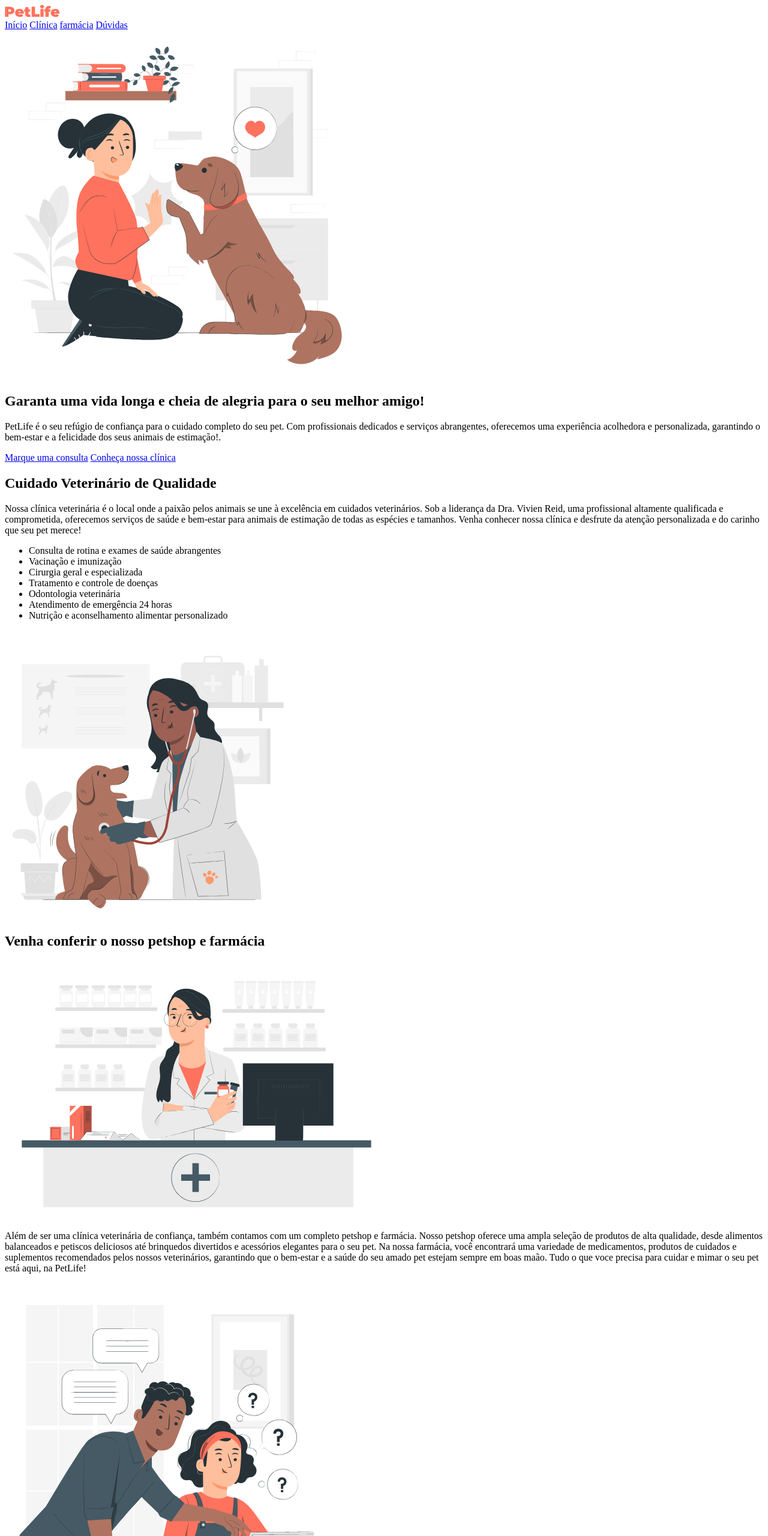
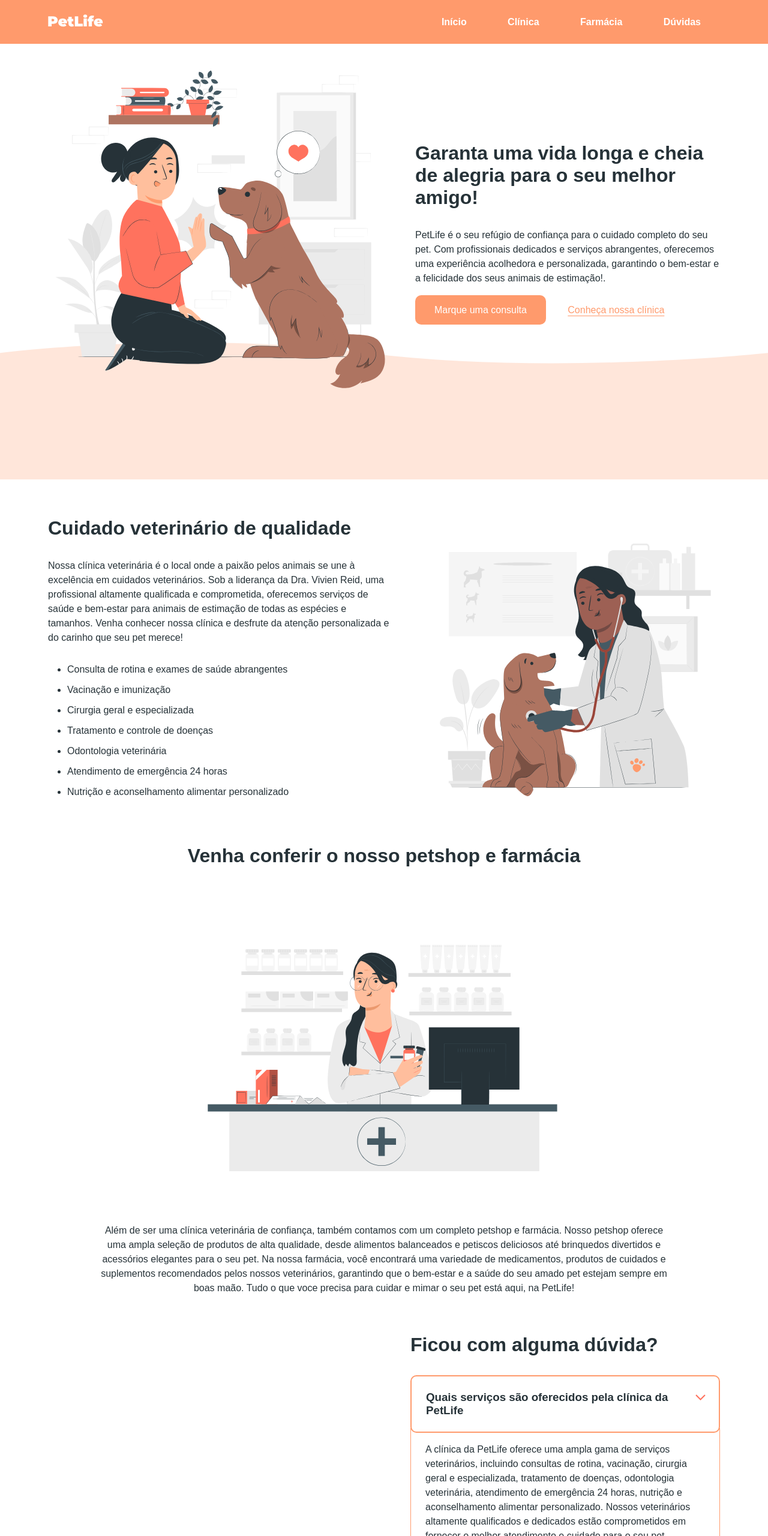
Before and after one commit to Gulirovisk/PetLife, a plain HTML site: page index.html in a window 1280 px wide. Shown: the top 2560 px of the page at 60% size. Drawn offline with Linux system fonts and the light colour scheme.

Commit message:
Adiciona estilo e melhorias ao layout da página inicial

```diff
--- a/index.html
+++ b/index.html
@@ -6,6 +6,11 @@
     <meta charset="UTF-8">
     <meta name="description" content="Garanta uma vida lomga e cheia de alegria para o seu melhor amigo">
     <title>PetLife</title>
+    <link rel="stylesheet" href="style.css">
+    <link rel="preconnect" href="https://fonts.googleapis.com">
+    <link rel="preconnect" href="https://fonts.gstatic.com" crossorigin>
+    <link href="https://fonts.googleapis.com/css2?family=Montserrat:ital,wght@0,100..900;1,100..900&display=swap"
+        rel="stylesheet">
 
 </head>
 
@@ -14,14 +19,14 @@
     <header>
 
         <a href="index.html">
-            <img src="img/logo.svg" alt="PetLife">
+            <img src="img/logo-white.svg" alt="PetLife">
         </a>
 
         <nav>
 
             <a href="#inicio">Início</a>
             <a href="#clinica">Clínica</a>
-            <a href="#farmacia">farmácia</a>
+            <a href="#farmacia">Farmácia</a>
             <a href="#duvidas">Dúvidas</a>
 
         </nav>
@@ -31,22 +36,25 @@
     <main>
         <!-- Inicio pagina -->
         <section id="inicio">
+
             <img src="img/start-img.svg" alt="Imagem início" width="580">
 
             <div>
                 <h1>Garanta uma vida longa e cheia de alegria para o seu melhor amigo!</h1>
 
-                <p>
+                <p class="paragrafo">
                     PetLife é o seu refúgio de confiança para o cuidado completo do seu pet. Com profissionais dedicados
                     e serviços abrangentes, oferecemos uma experiência acolhedora e personalizada, garantindo o
                     bem-estar e a felicidade dos seus animais de estimação!.
                 </p>
 
-                <a target="_blank" href="http://wa.me/35999540576">Marque uma consulta</a>
+                <a class="botao" target="_blank" href="http://wa.me/35999540576">Marque uma consulta</a>
 
-                <a href="#clinica">Conheça nossa clínica</a>
+                <a class="botao-transparente" href="#clinica">Conheça nossa clínica</a>
 
             </div>
+
+            <img class="absolute" src="img/shape.svg" alt="">
 
         </section>
 
@@ -55,9 +63,9 @@
 
             <div>
 
-                <h2>Cuidado Veterinário de Qualidade</h2>
+                <h2>Cuidado veterinário de qualidade</h2>
 
-                <p>
+                <p class="paragrafo">
                     Nossa clínica veterinária é o local onde a paixão pelos animais se une à excelência em cuidados
                     veterinários. Sob a liderança da Dra. Vivien Reid, uma profissional altamente qualificada e
                     comprometida, oferecemos serviços de saúde e bem-estar para animais de estimação de todas as
@@ -76,6 +84,7 @@
                 </ul>
 
             </div>
+
             <img src="img/clinic-img.svg" alt="clinica Imagem" width="480" loading="lazy">
 
         </section>
@@ -87,7 +96,7 @@
 
             <img src="img/shop-img.svg" alt="Farmácia">
 
-            <p>
+            <p class="paragrafo">
                 Além de ser uma clínica veterinária de confiança, também contamos com um completo petshop e farmácia.
                 Nosso petshop oferece uma ampla seleção de produtos de alta qualidade, desde alimentos balanceados e
                 petiscos deliciosos até brinquedos divertidos e acessórios elegantes para o seu pet. Na nossa farmácia,
@@ -100,19 +109,20 @@
 
         <!-- Seção dúvidas -->
         <section id="duvidas">
+
             <img src="img/faq-img.svg" alt="Duvidas" width="540" loading="lazy">
 
             <div>
 
                 <h2>Ficou com alguma dúvida?</h2>
 
-                <div>
+                <div class="duvida">
 
                     <h3>Quais serviços são oferecidos pela clínica da PetLife</h3>
 
                     <img src="img/arrow-down.svg" alt="">
 
-                    <p>
+                    <p class="paragrafo">
                         A clínica da PetLife oferece uma ampla gama de serviços veterinários, incluindo consultas de
                         rotina, vacinação, cirurgia geral e especializada, tratamento de doenças, odontologia
                         veterinária, atendimento de emergência 24 horas, nutrição e aconselhamento alimentar
@@ -122,13 +132,13 @@
 
                 </div>
 
-                <div>
+                <div class="duvida">
 
                     <h3>Quais espécies de animais a clínica veterinária atende?</h3>
 
                     <img src="img/arrow-down.svg" alt="">
 
-                    <p>
+                    <p class="paragrafo">
                         A clínica da PetLife atende animais de estimação de todas as espécies e tamanhos, incluindo
                         cães, gatos, pássaros, roedores, répteis e animais exóticos. Nossos veterinários são
                         especializados em cuidados de saúde e bem-estar para uma ampla variedade de animais, garantindo
@@ -137,13 +147,13 @@
 
                 </div>
 
-                <div>
+                <div class="duvida">
 
                     <h3>A clínica da PetLife possui serviços de emergência?</h3>
 
                     <img src="img/arrow-down.svg" alt="">
 
-                    <p>
+                    <p class="paragrafo">
                         Sim, a clínica veterinária da PetLife oferece atendimento de emergência 24 horas por dia, 7 dias
                         por semana, para garantir que seu pet receba cuidados imediatos e de qualidade em situações de
                         emergência. Nossos veterinários altamente qualificados e experientes estão sempre disponíveis
@@ -152,13 +162,13 @@
 
                 </div>
 
-                <div>
+                <div class="duvida">
 
                     <h3>A clínica oferece serviços de banho e tosa?</h3>
 
-                    <img src="img/arrow-down.svg" alt="">
+                    <img src="/img/arrow-down.svg" alt="">
 
-                    <p>
+                    <p class="paragrafo">
                         Sim, a clínica da PetLife oferece serviços de banho e tosa para cães e gatos, proporcionando uma
                         experiência de cuidado e bem-estar completa para o seu pet. Nossos profissionais de banho e tosa
                         são treinados e experientes em cuidados de higiene e estética animal, garantindo que seu pet
@@ -189,7 +199,21 @@
 
         <div>
 
-            <strong>Encontre-nos</strong>
+            <strong class="titulo">Links rápidos</strong>
+            <nav>
+
+                <a href="#inicio">Início</a>
+                <a href="#clinica">Clínica</a>
+                <a href="#farmacia">Farmácia</a>
+                <a href="#duvidas">Dúvidas</a>
+
+            </nav>
+
+        </div>
+
+        <div>
+
+            <strong class="titulo">Encontre-nos</strong>
 
             <p>Whatsapp: <a href="https://wa.me/5535999540576" target="_blank">(35) 9 9954-0576</a></p>
 
@@ -202,7 +226,7 @@
 
     </footer>
 
-    <div>
+    <div id="copyright">
         Desenvolvido por <a href="https://github.com/Gulirovisk" target="_blank">@Lucio Garcia</a> na trilha de
         programação da OneBitCode!
     </div>
--- /dev/null
+++ b/style.css
@@ -0,0 +1,188 @@
+* {
+    box-sizing: border-box;
+    font-family: sans-serif, 'montserrat';
+    margin: 0;
+    padding: 0;
+}
+
+html {
+    scroll-behavior: smooth;
+}
+
+body {
+    color: #263238;
+
+}
+
+header {
+    background-color: #FF9A6C;
+    display: flex;
+    align-items: center;
+    justify-content: space-between;
+    padding-left: 80px;
+    padding-right: 80px;
+    padding-top: 24px;
+    padding-bottom: 24px;
+}
+
+header nav a {
+    color: #FFFFFF;
+    font-weight: 600;
+    padding: 32px;
+    text-decoration: none;
+}
+
+#inicio {
+    display: flex;
+    align-items: center;
+    gap: 32px;
+    padding: 18px 80px 128px 80px;
+    position: relative;
+}
+
+h1,
+h2 {
+    font-weight: 600;
+    font-size: 32px;
+    margin-bottom: 32px;
+}
+
+.paragrafo {
+    line-height: 150%;
+    margin-bottom: 32px;
+}
+
+.botao {
+    background-color: #FF9A6C;
+    padding: 16px 32px;
+    color: #FFFFFF;
+    border-radius: 10px;
+    text-decoration: none;
+}
+
+.botao-transparente {
+    background-color: transparent;
+    padding: 16px 32px;
+    color: #FF9A6C;
+    text-underline-offset: 4px;
+    border-radius: 10px;
+}
+
+.absolute {
+    position: absolute;
+    bottom: 0;
+    left: 0;
+    width: 100%;
+    z-index: -10;
+}
+
+#clinica {
+    display: flex;
+    align-items: center;
+    gap: 64px;
+    padding: 63px 80px;
+}
+
+#clinica li {
+    margin-bottom: 16px;
+    margin-left: 32px;
+}
+
+#farmacia {
+    text-align: center;
+    pad: 64px 80px;
+}
+
+#farmacia img {
+    margin: 64px auto;
+}
+
+#farmacia .paragrafo {
+    max-width: 950px;
+    margin: 0 auto;
+}
+
+#duvidas {
+    display: flex;
+    align-items: center;
+    gap: 64px;
+    padding: 64px 80px;
+}
+
+.duvida {
+    position: relative;
+}
+
+.duvida h3 {
+    border: 2px solid #FF9A6C;
+    border-radius: 10px;
+    cursor: pointer;
+    padding: 24px;
+}
+
+.duvida img {
+    position: absolute;
+    top: 32px;
+    right: 24px;
+}
+
+.duvida .paragrafo {
+    border-right: 1px solid #FF9A6C;
+    border-bottom: 1px solid #FF9A6C;
+    border-left: 1px solid #FF9A6C;
+    border-radius: 0 0 10px 10px;
+    margin-top: -8px;
+    padding: 24px;
+}
+
+footer {
+    background-color: rgba(255, 152, 108, 0.253);
+    display: flex;
+    justify-content: space-between;
+    gap: 80px;
+    padding: 64px 80px;
+}
+
+footer img,
+footer .titulo {
+    display: block;
+    font-weight: 600;
+    margin-bottom: 24px;
+
+}
+
+footer nav a {
+    color: #263238;
+    display: block;
+    margin-bottom: 16px;
+    text-decoration: none;
+
+
+}
+
+footer p {
+    margin-bottom: 16px;
+    max-width: 350px;
+}
+
+footer p a {
+    color: #263238;
+    text-decoration: none;
+}
+
+footer nav a {
+    text-decoration: underline;
+
+}
+
+#copyright {
+    background-color: #2d3a42;
+    color: #FFFFFF;
+    padding: 24px;
+    text-align: center;
+}
+
+#copyright a {
+    color: #FF9A6C;
+    text-decoration: none;
+}
```
